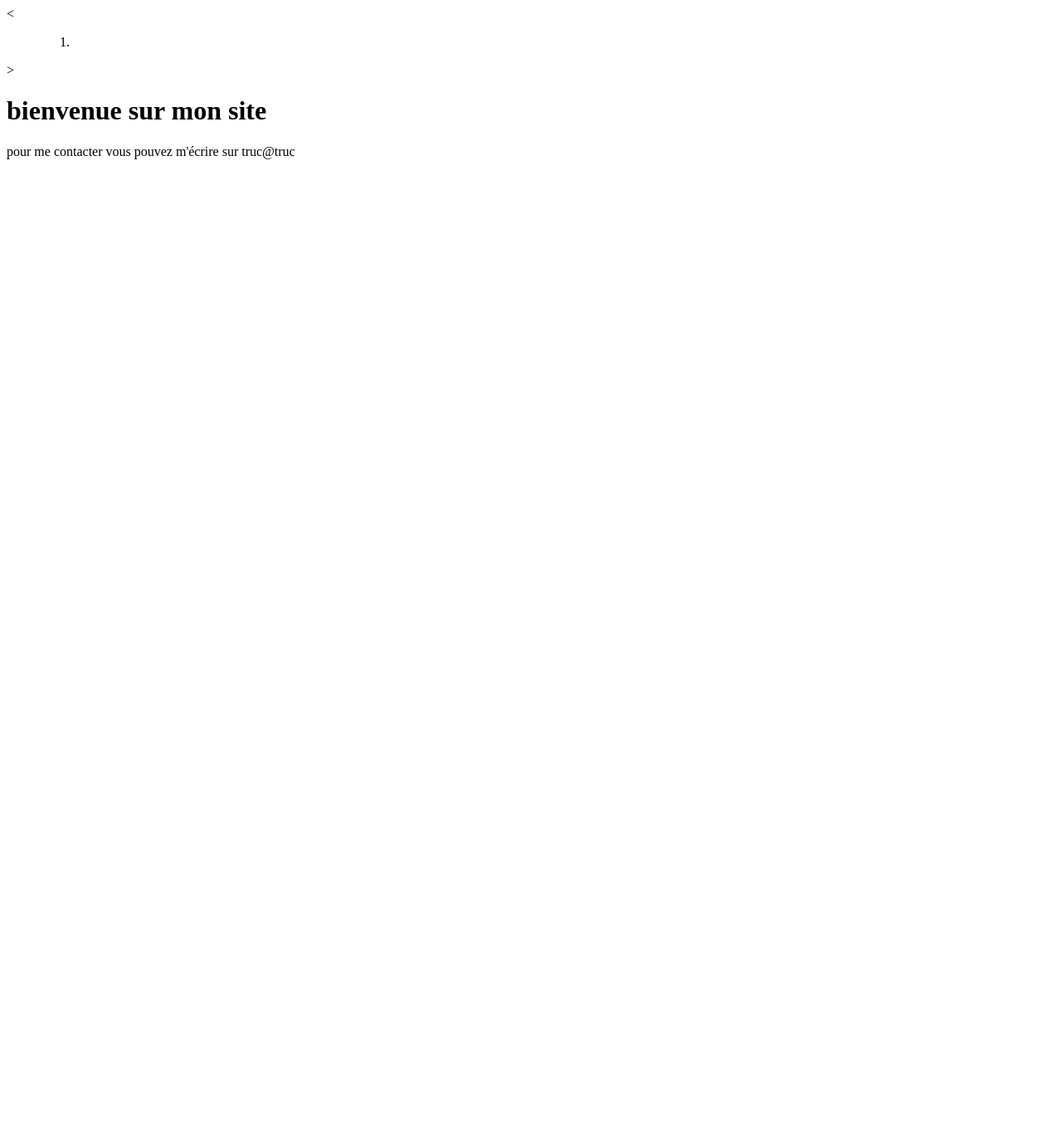
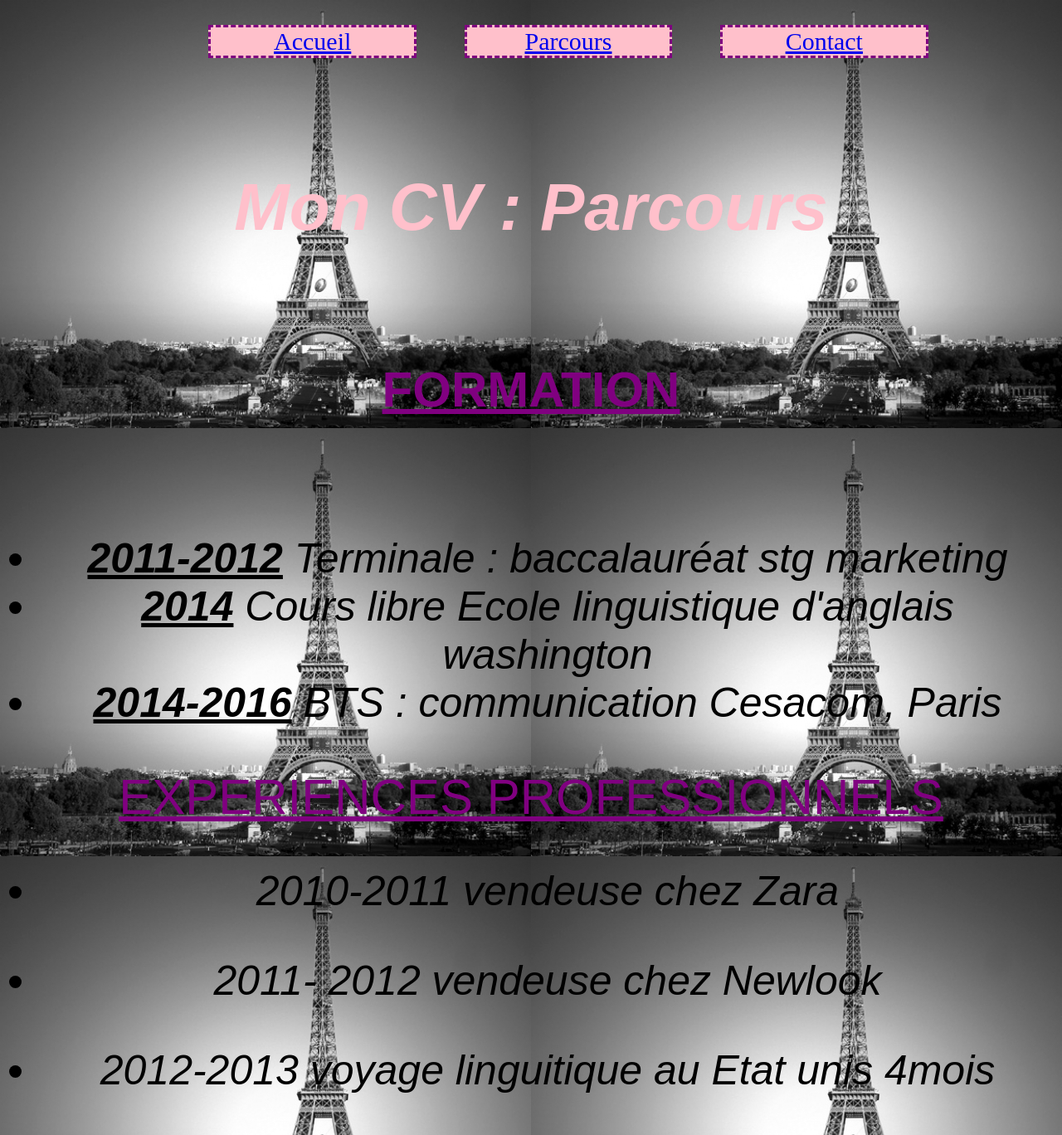
Before and after one commit to fayezeiko/projet-test, a plain HTML site: page parcours.html in a window 1280 px wide. Shown: the top 1368 px of the page at 83% size. Before the commit the page ends 800 px from the top, so only its background shows below. Drawn offline with Linux system fonts and the light colour scheme.

Commit message:
CV modif

```diff
--- a/Style.css
+++ b/Style.css
@@ -0,0 +1,79 @@
+body {
+    background-image: url(tour-eiffel-1262869148-1106322.jpg);
+
+}
+
+
+main { font-style: italic;
+    color : ;
+    font-size: 50px;
+   font-family: sans-serif;
+    list-style: square;
+    text-align: center;
+
+    }
+
+header li
+{
+    display :inline-block;
+    font-weight : 15px;
+        width: 20%;
+    margin-left: 50px;
+    text-align: center;
+border-style:dashed;
+    background-color: pink;
+    border-color: purple;
+    color: purple;
+}
+
+header
+{ text-decoration: none;
+    color: purple;
+}
+
+header ul {
+    text-align:center;
+    font-size: 30px;
+}
+
+header title { color: purple;
+    font-style: normal;
+    font-size: 15px;
+    font-family: serif;
+    font-stretch: ultra-condensed;
+}
+
+h5 {color: pink;
+    font-size: 80px;
+}
+
+h6 { color: purple;
+    font-style: normal;
+    font-size: 60px;
+    font-family: sans-serif;
+    font-stretch: bold;
+    text-decoration: underline;
+    text-decoration-color: purple;
+}
+
+h7  { color: purple;
+    font-style: normal;
+    font-size: 60px;
+    font-family: sans-serif;
+    font-stretch:bold;
+    text-decoration: underline;
+    text-decoration-color: purple;
+}
+h8 { color: purple;
+    font-style: normal;
+    font-size: 60px;
+    font-family:sans-serif;
+    font-stretch:bold;
+    text-decoration: underline;
+    text-decoration-color: purple;
+}
+ strong { text-decoration : underline;
+     font-stretch: bold;
+ }
+
+p { color: black;
--- a/parcours.html
+++ b/parcours.html
@@ -1,23 +1,63 @@
-<<!DOCTYPE html>
-<html lang="fr">
+<!DOCTYPE html>
+<html lang="en">
 <head>
     <meta charset="UTF-8">
-    <title>Page contact</title>
-</<header>
-    <nav>
+    <title>Document</title>
+    <link rel="stylesheet" href="style.css">
+</head>
+<body>
+     <header>
+       <nav>
+          <ul>
+            <li><a href="index.html">Accueil</a></li>
+             <li> <a href="parcours.html">Parcours</a> </li>
+             <li><a href="contact.html">Contact</a></li>
+          </ul>
+       </nav>
+
+   </header>
+    <main>
+    <h5>Mon CV : Parcours</h5>
+
+        <h6>FORMATION</h6>
+
         <ul>
-            <ol>
-                <li>
 
-                </li>
-            </ol>
-        </ul>
-    </nav>
-</header>>
-<body>
-   <h1>bienvenue sur mon site </h1>
-   <p> pour me contacter vous pouvez m'écrire sur truc@truc</p>
+            <li><strong> 2011-2012</strong> Terminale : baccalauréat stg marketing </li>
+
+            <li><strong> 2014</strong> Cours libre
+ Ecole linguistique d'anglais washington</li>
+
+            <li><strong>2014-2016</strong> BTS : communication
+   Cesacom, Paris</li>
+    </ul>
+
+  <h7>EXPERIENCES PROFESSIONNELS</h7>
+
+        <ul>
 
 
+           <li> <p>2010-2011
+               vendeuse chez Zara </p></li>
+  <li> <p>2011- 2012
+      vendeuse chez Newlook</p></li>
+   <li><p>2012-2013
+voyage linguitique au Etat unis 4mois</p> </ul></li>
+
+
+        <h8>INFORMATIONS COMPLEMENTAIRES</h8>
+    <li><p>pack office : bon niveau</p></li>
+    <li> <p>Suite adobe : INdesign photoshop</p></li>
+    <li>  <p>Langues : Anglais courant allemand niveau normal</p> </li>
+    <li><p>Interets : Lecture, Voyage, Cinéma, Cuisine, sport</p></li>
+    <li><p>Activités : Musique,danse,sport (volley ball) </p> </li>
+
+    </main>
+
+    <footer>
+
+
+
+    </footer>
 </body>
 </html>
```
Also changed, not shown: contact.html (+38 -3 lines), index.html (+18 -14 lines), page2.html (deleted, +0 -254 lines), tour-eiffel-1262869148-1106322.jpg (added), 1 other file.
